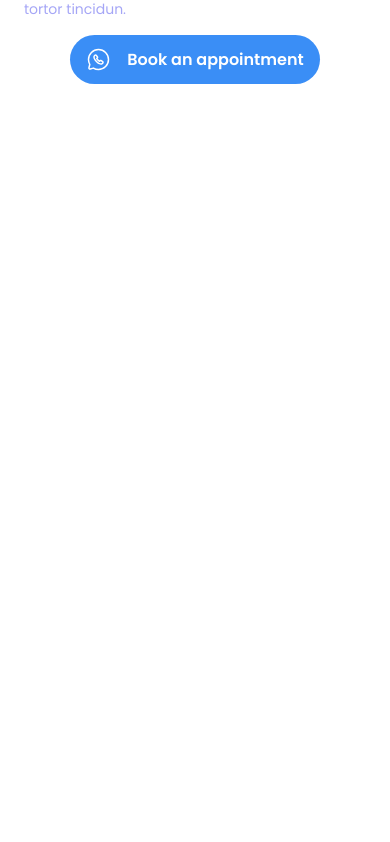
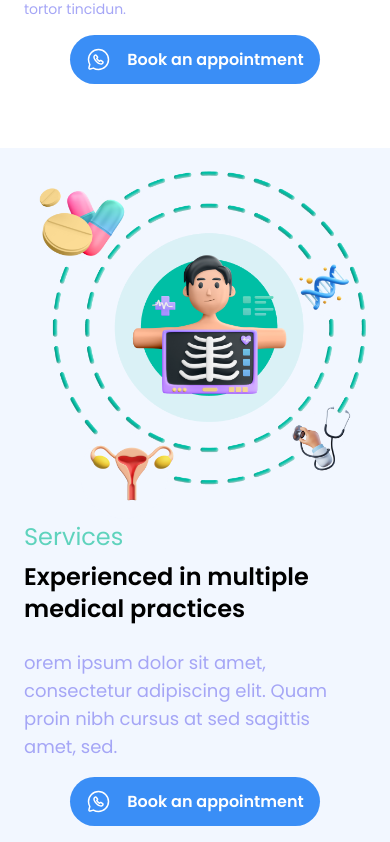
Before and after one commit to Bateyjosue/FigmaToCode-Challenge-Week1--Josue-Batey-, a React (Vite) app: page / in a window 390 px wide. Shown: the part 1582-2424 px from the top of the page. Before the commit the page ends 1730 px from the top, so only its background shows below. Built offline with nearby package versions, Linux system fonts and the light colour scheme.

Commit message:
feat: service section layout and mobile design

```diff
--- a/src/App.tsx
+++ b/src/App.tsx
@@ -1,6 +1,7 @@
 import About from "./components/About"
 import Header from "./components/Header"
 import Hero from "./components/Hero"
+import Service from "./components/Service"
 
 
 function App() {
@@ -11,6 +12,7 @@ function App() {
       <main className="bg-dark-gray">
         <Hero />
         <About />
+        <Service/>
       </main>
     </div>
   )
--- /dev/null
+++ b/src/components/Service.tsx
@@ -0,0 +1,25 @@
+import WhatAppIcon from '../assets/icons/WhatAppIcon'
+import serviceImages from '../assets/img/medcure.png'
+import TextComponent from './TextComponent'
+function Service() {
+  return (
+    <section className="wrapper-md wrapper-lg">
+      <div>
+        <img src={serviceImages} alt="" />
+      </div>
+      <div>
+        <TextComponent
+          title="Services"
+          headline="Experienced in multiple medical practices"
+          paragraphe="orem ipsum dolor sit amet, consectetur adipiscing elit. Quam proin nibh cursus at sed sagittis amet, sed."
+          className="text-2xl lg:text-3xl lg:text2xl py-2"
+          classNamePara="text-lg"
+        >
+            <WhatAppIcon/>
+        </TextComponent>
+      </div>
+    </section>
+  )
+}
+
+export default Service
```
